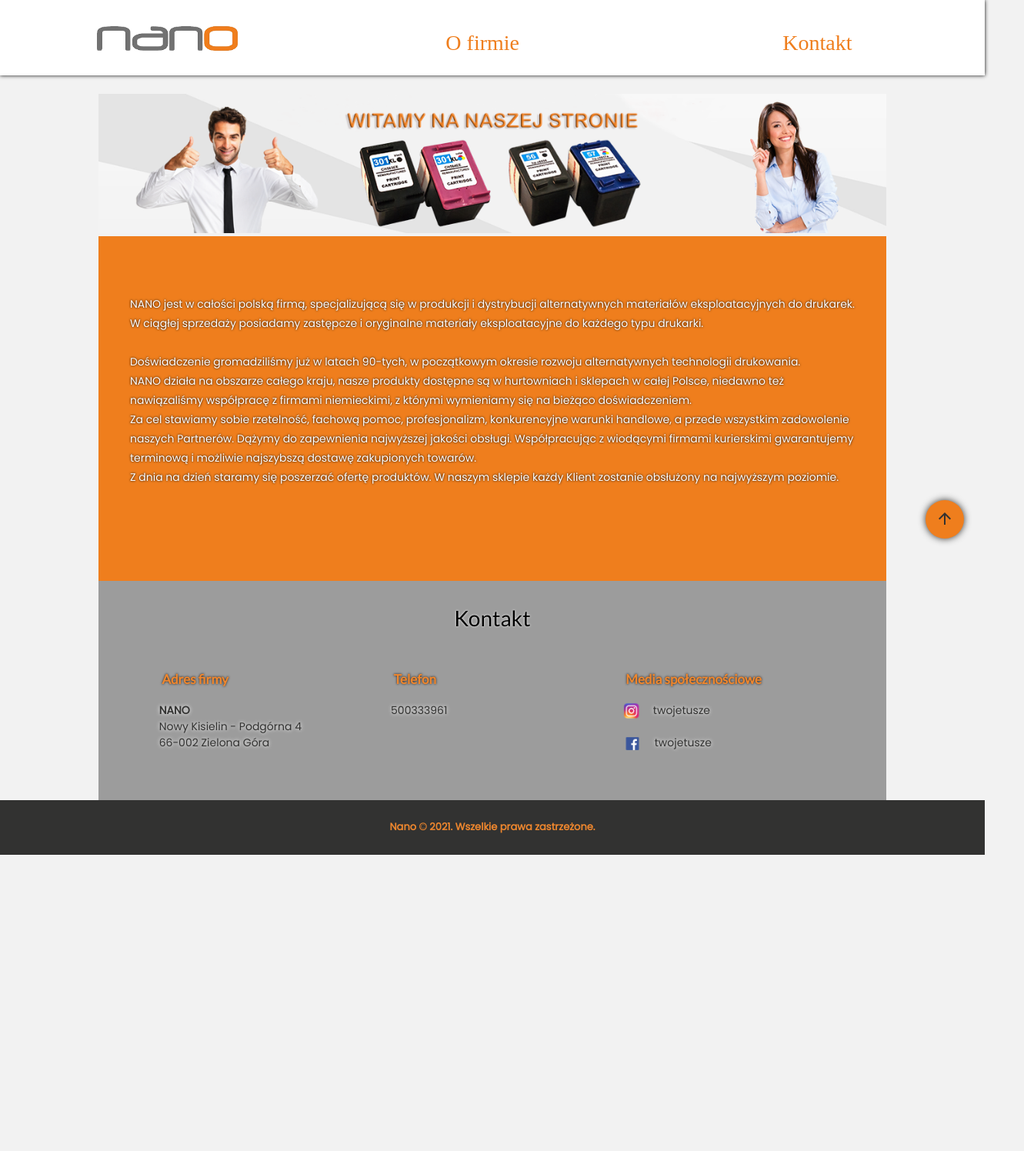
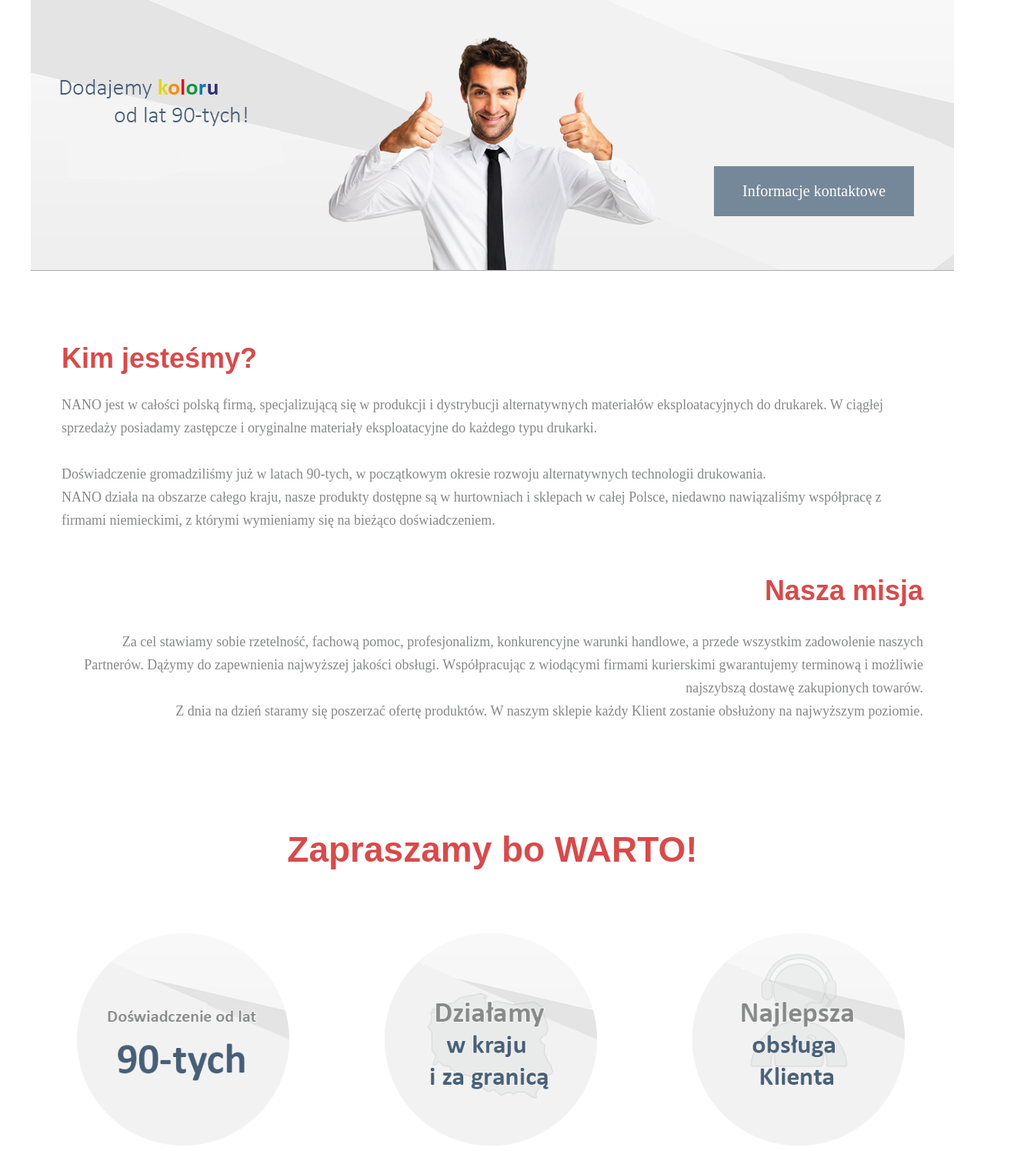
Before and after one commit to May-web/Strona, a plain HTML site: page strona/index.html in a window 1280 px wide. Shown: the top 1496 px of the page at 77% size, 1331 px wide, since content can reach past the window. Before the commit the page ends 1111 px from the top, so only its background shows below. Drawn offline with nearby package versions, Linux system fonts and the light colour scheme.

Commit message:
Nowy wygląd strony
Nowy wygląd strony

```diff
--- a/strona/index.html
+++ b/strona/index.html
@@ -3,66 +3,84 @@
 <head>
     <meta charset="UTF-8">
     <meta name="viewport" content="width=device-width,initial-scale=1.0">
-    <link href="https://fonts.googleapis.com/css?family=Poppins&display=swap&subset=latin-ext" rel="stylesheet">
-    <link href="https://fonts.googleapis.com/css?family=Open+Sans:400,700&display=swap&subset=latin-ext" rel="stylesheet">
-    <link href="https://fonts.googleapis.com/css2?family=Lato&display=swap" rel="stylesheet">
     <link href="https://fonts.googleapis.com/icon?family=Material+Icons" rel="stylesheet">
     <title>Nano - materiały eksploatacyjne do drukarek</title>
     <link href="style.css" rel="stylesheet">
     <link href="style_mobile.css" rel="stylesheet">
-    <script src="https://ajax.googleapis.com/ajax/libs/jquery/3.3.1/jquery.min.js"></script>
     </head>
 
 <body>
-    <nav id="kon_menu">
-        <ul class="linki_menu">
-            <li><img src="grafiki/logo_new.png" class="logo" alt="Logo firmy Nano"></li>
-            <li class="li_text"><a href="#" class="kon_o_firmie_link">O firmie</a></li>
-            <li class="li_text"><a href="#" class="kon_kontakt_link">Kontakt</a></li>
-        </ul>
-        <p class="pokaz_menu">Menu</p>
-    </nav>
+        <div id="zawartosc">
 
-    <nav id="top_strony">
-        <img src="grafiki/top_strony.png" class="top_picture" alt="Witamy na naszej stronie">
-    </nav>
+            <div id="top_strony">
+                <img src="grafika/top_strony.png" id="top_grafika" alt="Witamy na naszej stronie">
 
-    <section id="kon_o_firmie">
-        <div class="srodkuj">
-                <p class="opis">
+                <button id="btnScrollToTop">
+                    <p class="zapraszamy_kontakt">Informacje kontaktowe</p>
+                </button>
+                <script>
+                    const btnScrollToTop = document.querySelector("#btnScrollToTop");
+
+                    btnScrollToTop.addEventListener("click", function() {
+
+                        window.scrollTo({
+                            top: 10000,
+                            left: 0,
+                            behavior: "smooth"
+                        });
+                    });
+                </script>
+
+            </div>
+
+
+
+            <div id="kim_jestesmy">
+               <h1>Kim jesteśmy?</h1>
+                  <p class="opis1">
                      NANO jest w całości polską firmą, specjalizującą się w produkcji i dystrybucji alternatywnych materiałów eksploatacyjnych do drukarek. W ciągłej sprzedaży posiadamy zastępcze i oryginalne materiały eksploatacyjne do każdego typu drukarki.
                      <br><br>
                      Doświadczenie gromadziliśmy już w latach 90-tych, w początkowym okresie rozwoju alternatywnych technologii drukowania.
                      <br>
-                    NANO działa  na obszarze całego kraju, nasze produkty dostępne są w hurtowniach i sklepach w całej Polsce, niedawno też nawiązaliśmy
+                      NANO działa  na obszarze całego kraju, nasze produkty dostępne są w hurtowniach i sklepach w całej Polsce, niedawno nawiązaliśmy
                       współpracę z firmami niemieckimi, z którymi wymieniamy się na bieżąco doświadczeniem.
-                    <br>
+                  </p>
+            </div>
+
+            <div id="nasza_misja">
+               <h2>Nasza misja</h2>
+                  <p class="opis2">
                     Za cel stawiamy sobie rzetelność, fachową pomoc, profesjonalizm, konkurencyjne warunki handlowe, a przede wszystkim zadowolenie naszych Partnerów. Dążymy do zapewnienia najwyższej jakości obsługi. Współpracując z wiodącymi firmami kurierskimi gwarantujemy terminową i możliwie najszybszą dostawę zakupionych towarów.
                     <br>
-                    Z dnia na dzień staramy się poszerzać ofertę produktów.
-                    W naszym sklepie każdy Klient zostanie obsłużony na najwyższym poziomie.
+                    Z dnia na dzień staramy się poszerzać ofertę produktów. W naszym sklepie każdy Klient zostanie obsłużony na najwyższym poziomie.
                 </p>
             </div>
-    </section>
 
-    <section id="kon_kontakt">
-        <div class="srodkuj_kontakt">
-            <h1 class="naglowek_kontakt">Kontakt</h1>
-                <div class="adres">
-                        <h3 class="adres_naglowek">Adres firmy</h3>
-                            <p class="kontakt"><strong>NANO</strong><br>
-                            Nowy Kisielin - Podgórna 4<br>
+            <div id="warto">
+                <h3>Zapraszamy bo WARTO!</h3>
+            </div>
+
+            <div id="grafiki">
+                <img src="grafika/info1.png" alt="Duże doświadczenie" class="info1">
+                <img src="grafika/info2.png" alt="Działamy w kraju i za granicą" class="info2">
+                <img src="grafika/info3.png" alt="Najlepsza obsługa klienta" class="info3">
+            </div>
+
+            <div id="kontakt">
+                    <h4>Kontakt</h4>
+                        <p class="dane_kontaktowe">
+                           NANO
+                           <br>
+                           Nowy Kisielin - Podgórna 4
+                           <br>
                            66-002 Zielona Góra
+                           <br>
+                           <br>
+                           Telefon
+                           <br>
+                           +48 500-333-961
                         </p>
-                </div>
-                <div class="telefon">
-                    <h3 class="telefon_naglowek">Telefon</h3>
-                        <p class="numer">
-                            500333961
-                        </p>
-                </div>
                 <div class="media">
-                    <h3 class="media_naglowek">Media społecznościowe</h3>
                     <div class="pictureinsta">
                         <a href="https://www.instagram.com/twojetusze/" target="_blank" class="media_link"><p class="insta"><img src="grafiki/insta_logo.png" style="vertical-align:middle" class="img_insta_social" alt="Logo Instagram">
                             twojetusze</p></a>
@@ -73,26 +91,9 @@
                     </div>
                 </div>
             </div>
-    </section>
-
-    <button id="btnScrollToTop">
-        <i class="material-icons">arrow_upward</i>
-    </button>
-    <script>
-        const btnScrollToTop = document.querySelector("#btnScrollToTop");
-
-        btnScrollToTop.addEventListener("click", function() {
-
-            window.scrollTo({
-                top: 0,
-                left: 0,
-                behavior: "smooth"
-            });
-        });
-    </script>
-
             <footer id="kon_stopka">
-        <p class="stopka"><strong>Nano &#169 2021. Wszelkie prawa zastrzeżone.</strong></p>
+                <p class="stopka"><strong>&#169 2021 Nano</strong></p>
             </footer>
+        </div>
 </body>
 </html>
--- a/strona/style.css
+++ b/strona/style.css
@@ -6,282 +6,177 @@ html, body {
 
 body {
     margin: 0;
-    font-size: 14px;
-    color: rgb(50, 50, 49);
-    background: rgb(242 242 242);
-    text-shadow: 0 0 5px rgb(255 255 255);
+    background: rgb(255 255 255);
+}
+
+#calosc {
+}
+
+#zawartosc {
+    width:1200px;
+    margin: 0 auto;
+}
+
+#warto , #grafiki {
+    padding-top: 3%;
 }
 
 h1, h2, h3, h4 {
-    margin: 0 2%;
-    padding: 0;
-    font-family: 'Lato', sans-serif;
-    font-weight: normal;
-    color: #ef872e;
-    text-shadow: 0 0 3px rgb(25, 22, 22);
+    color: #d74b4b;
+    font-family: Calibri Bold, sans-serif;
+    font-size: 36px;
 }
 
-.srodkuj {
-    width: 92%;
-    max-width: 1200px;
-    margin: 0 auto;
-    padding: 3% 0;
+h3,h4 {
+    text-align: center;
+}
+
+h1 {
+    text-align: left;
+}
+
+h2 {
+    text-align: right;
+}
+
+h3 {
+    font-size: 46px;
 }
 
 p {
-    margin: 0;
-    padding: 0;
-    font-family: 'Poppins', sans-serif;
-    font-weight: normal;
+    font-family: "Calibri Light", serif;
+    color: #878888;
+    font-size: 18px;
 }
 
 /* ---------------------------------------- */
+/* Top strony */
 
-/* Menu */
+/* ---------------------------------------- */
+/* Button */
 
-#kon_menu {
-    width: 100%;
-    height: 70px;
-    padding: 14px 0;
-    background: #ffffff;
-    box-shadow: 0 0 5px rgb(10,10,10);
-    z-index: 1;
+#btnScrollToTop {
+    position: relative;
+    left: 74%;
+    top: -140px;
+    width: 260px;
+    height: 65px;
+    background-color: rgba(96, 118, 138, 0.85);
+    border: 2px #ffffff;
 }
 
-.pokaz_menu {
-    display: none;
+.zapraszamy_kontakt {
+    color: #ffffff;
+    font-size: 20px;
 }
 
-.linki_menu {
-    width: 100%;
-    margin: 0 auto;
-    padding: 0 2%;
-    list-style: none;
-}
-
-.linki_menu li {
-    width: 30%;
-    float: left;
-    text-align: center;
-}
-
-.linki_menu li a {
-    text-decoration: none;
-    color: #ef7e1d;
-    font-size: 2em;
-}
-
-.linki_menu li a:hover {
-    text-decoration: underline;
-    color: #525151;
-    font-size: 1.75em;
-}
-
-.logo {
-    width: 55%;
-    height: auto;
-}
-
-.li_text {
-    padding: 2% 2%;
+#btnScrollToTop:hover {
+    background-color: rgb(96, 118, 138);
 }
 
 /* ---------------------------------------- */
+/* Kim jestesmy & Nasza misja */
 
-/*Top strony */
-
-#top_strony {
-    width: 100%;
+#kim_jestesmy, #nasza_misja {
+    padding: 0 40px;
 }
 
-.top_picture {
-    width: 80%;
-    margin-left: 10%;
-    margin-right: 10%;
-    margin-top: 24px;
+.opis1, .opis2 {
+    line-height: 30px;
+    margin-bottom: 5%;
 }
 
-#top_strony h1 {
-    margin-top: 15%;
-    font-size: 2.8em;
+.opis1 {
+    text-align: left;
 }
 
-#top_strony h2 {
-    font-size: 2em;
-    line-height: 90px;
-    padding-bottom: 10%;
-}
-
-#top_strony p a {
-    text-align: center;
-    padding: 20px 80px;
-    background: rgba(245, 245, 245, 0.54);
-    color: rgb(42, 35, 35);
-    text-decoration: none;
-    transition: background .9s, color .9s;
-}
-
-#top_strony p a:hover {
-    background: rgb(42, 35, 35);
-    color: rgba(245, 245, 245, 0.54);
+.opis2 {
+    text-align: right;
 }
 
 /* ---------------------------------------- */
-
-/* O firmie */
-
-#kon_o_firmie {
-    width: 80%;
-    margin: 0 10%;
-    padding: 3.5% 0;
-    overflow: auto;
-    background: #ef7e1d;
-}
-
-#kon_o_firmie .naglowek, #kon_o_firmie .opis {
-    color: rgb(255, 255, 255);
-    text-shadow: 0 0 3px  rgb(0, 0, 0);
-}
+/* Warto & Grafiki */
 
 
 
-.opis {
-    text-align: left;
-    line-height: 25px;
-    margin-bottom: 5%;
+.info1, .info2, .info3 {
+    width: 23%;
+    padding: 0 5%;
 }
-
 
 /* ---------------------------------------- */
 
 /* Kontakt*/
 
-.srodkuj_kontakt {
-    width: 92%;
-    max-width: 1200px;
-    height: auto;
-    margin: 0 auto;
-    padding: 3% 0;
+
+#kontakt {
+    padding-top: 50px;
+    padding-bottom: 50px;
 }
 
-#kon_kontakt {
-    width: 80%;
-    margin: 0 10%;
-    padding-bottom: 2%;
-    background-color: #9c9c9c;
-    overflow: auto;
+h4 {
+    padding-bottom: 1%;
+    font-size: 42px;
 }
 
-.naglowek_kontakt {
-    text-decoration: none;
+.dane_kontaktowe {
+    color: #475f77;
     text-align: center;
-    color: rgb(0, 0, 0);
-    text-shadow: 0 0 3px #ffffff;
-    padding-bottom: 1.5%;
-    font-size: 2em;
-}
-
-.adres  {
-    display: inline;
-    width: 20%;
-    height: auto;
-    padding: 4%;
-    margin-right: 8%;
-    float: left;
-}
-
-.kontakt {
-    padding-top: 20px;
-}
-
-.telefon {
-    display: inline;
-    width: 20%;
-    padding: 4% 0;
-    margin-right: 8%;
-    float: left;
-}
-
-.numer {
-    padding-top: 20px;
+    font-weight: bold;
+    font-size: 30px;
 }
 
 .media {
-    display: inline;
-    width: 20%;
-    padding: 4%;
-    margin-right: 8%;
-    float: left;
+    margin-left: 44%;
 
-}
-
-#kon_kontakt h3 {
-    font-size: 17px;
-    font-weight: bold;
 }
 
 .img_insta_social {
     margin-right: 13px;
-    width: 12%;
+    width: 17%;
     height: auto;
 }
 
 .img_fb_social {
     margin-right: 13px;
-    width: 13%;
-    height: auto;
+    width: 18%;
 }
 
 .pictureinsta {
     max-width: 398px;
-    padding-top: 20px;
+    padding-top: 1%;
 }
 
 .picturefb {
-    float: left;
     max-width: 398px;
-    padding-top: 20px;
+}
+
+.insta, .fb {
+    color: #475f77;
+    font-weight: bold;
+    font-size: 21px;
 }
 
 a.media_link {
     text-decoration: none;
     color: #323231;
     font-family: 'Poppins', sans-serif;
-    font-weight: normal;
 }
 
 /* ---------------------------------------- */
 /* Stopka*/
 
 #kon_stopka {
-    padding: 2% 0;
-    width: 100%;
-    background: #323231;
+    color: rgb(242 242 242);
+    background-color: rgb(242 242 242);
+    padding: 1% 0;
 }
 
 .stopka {
-    font-size: 13px;
-    color: #ef872e;
-    text-align: center;
-    text-shadow: none;
+    padding-left: 30px;
+    color: #475f77;
+    font-weight: bold;
+    font-size: 22px;
 }
 
 /* ---------------------------------------- */
-/* Button */
-
-#btnScrollToTop {
-    position: fixed;
-    right: 27px;
-    bottom: 100px;
-    width: 50px;
-    height: 50px;
-    border-radius: 50%;
-    background: #ef7e1d;
-    box-shadow: 0 0 10px rgb(50, 50, 49);
-    border: none;
-    color: #323231;
-    outline: none;
-    cursor: pointer;
-}
-
-/* ---------------------------------------- */
```
Also changed, not shown: strona/style_mobile.css (+36 -106 lines), strona/grafika/info1.png (added), strona/grafika/info2.png (added), strona/grafika/info3.png (added), strona/grafika/top_strony.png (added), strona/grafiki/adres.jpg (deleted), strona/grafiki/fb_logo.png (deleted), strona/grafiki/footer1_toner.png (deleted), strona/grafiki/insta_logo.png (deleted), strona/grafiki/logo.jpg (deleted), strona/grafiki/logo_new.png (deleted), strona/grafiki/top_strony.png (deleted), 2 other files. Lines whose indentation alone changed are shown as unchanged.
